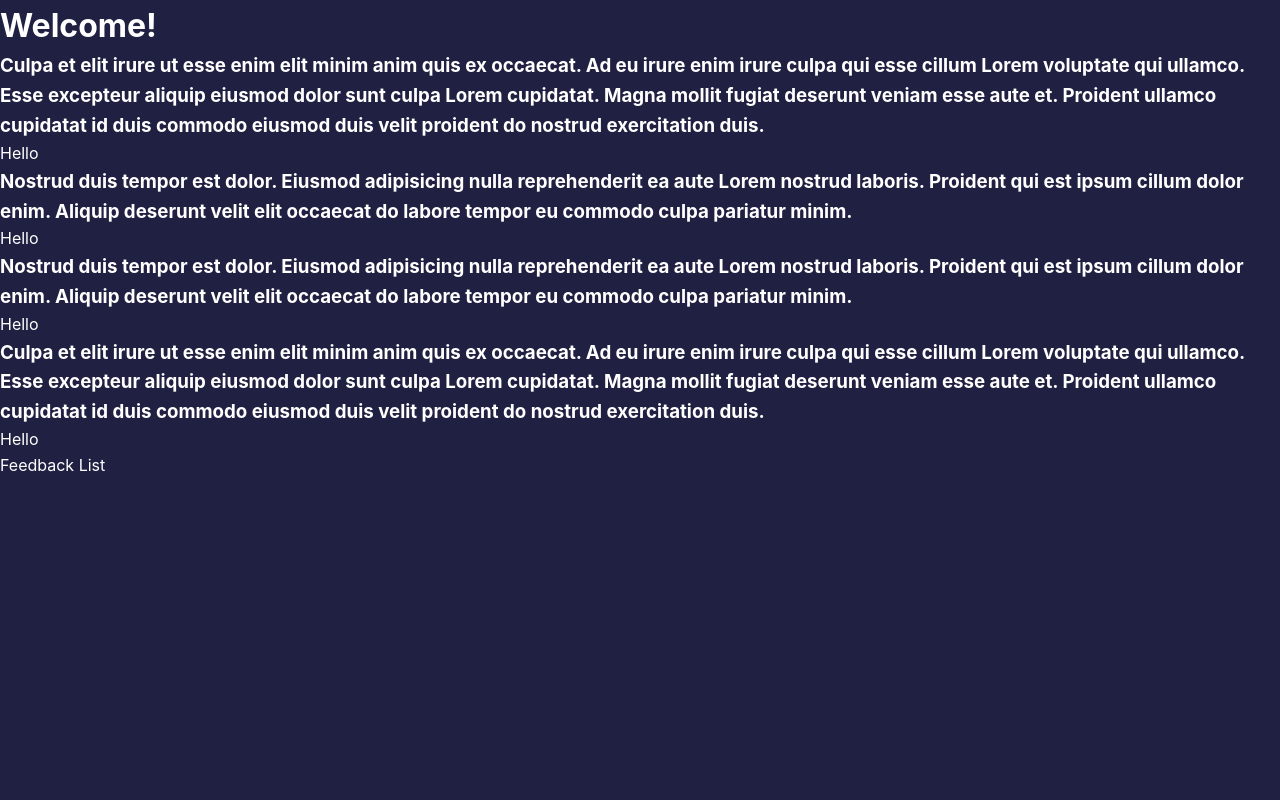
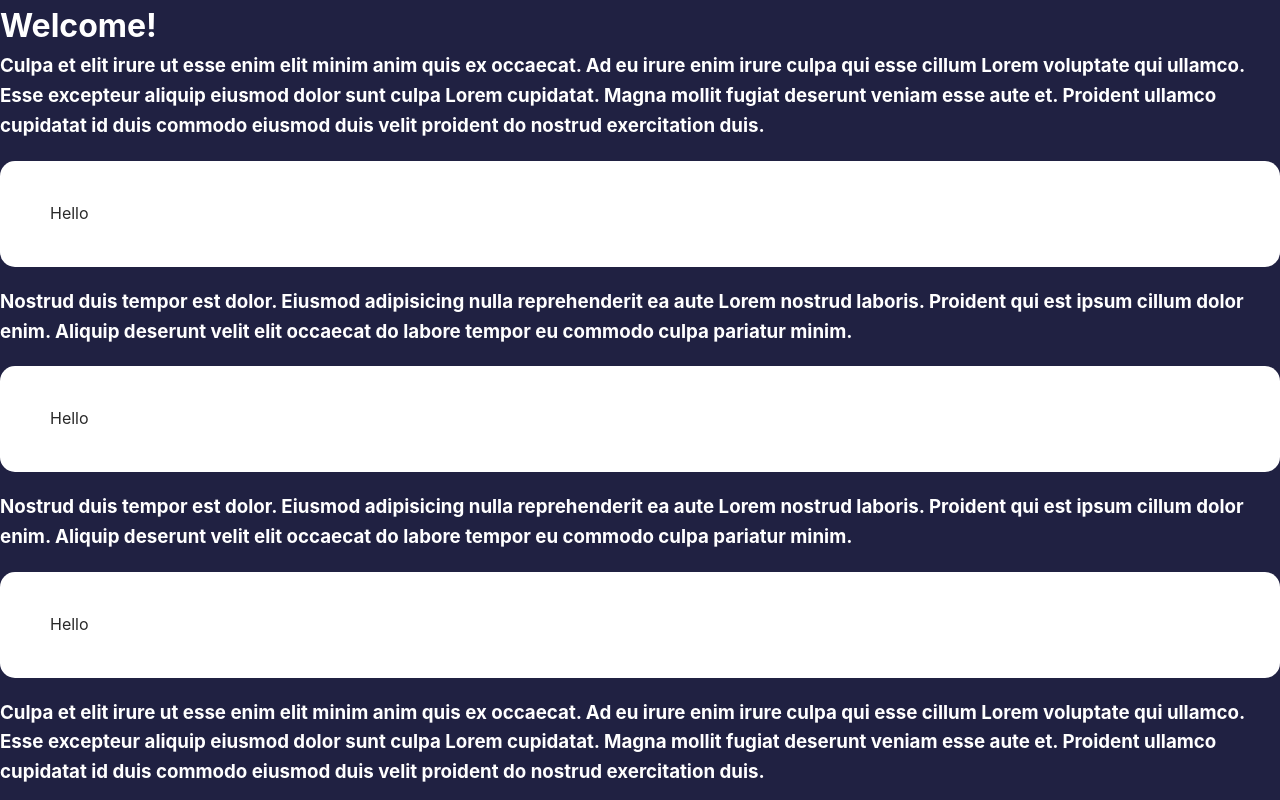
Before and after one commit to aam198/svelte-feedback, a Svelte app: page / in a window 1280 px wide. Shown: the top 800 px of the page. Built offline with nearby package versions, Linux system fonts and the light colour scheme.

Commit message:
card component build

```diff
--- a/src/components/Card.svelte
+++ b/src/components/Card.svelte
@@ -1,3 +1,16 @@
+
+
 <div class="card">
   <slot></slot>
 </div>
+
+<style>
+  .card{
+    background-color: #fff;
+    color: #292929;
+    border-radius: 15px;
+    padding: 40px 50px;
+    margin: 20px 0;
+    position: relative;
+  }
+</style>
--- a/src/components/FeedbackItem.svelte
+++ b/src/components/FeedbackItem.svelte
@@ -1,6 +1,6 @@
 <script>
   import Card from './Card.svelte'
-  export let item
+
 </script>
 
 
```
